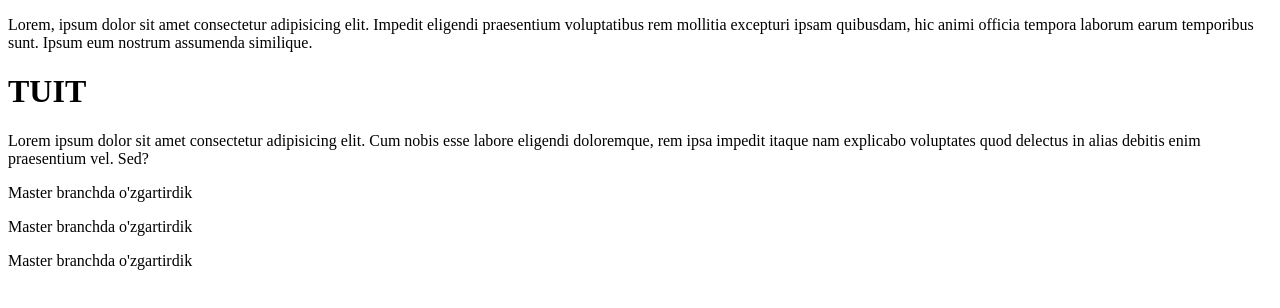
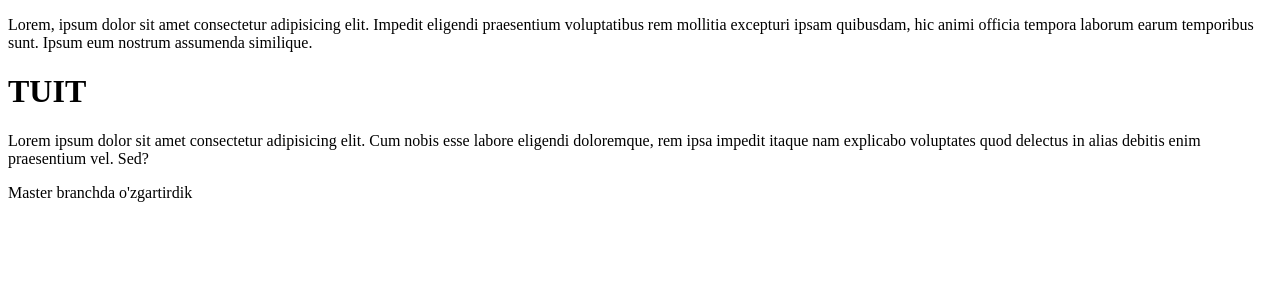
Before and after one commit to Asqar0099/git_lesson1, a plain HTML site: page index.html in a window 1280 px wide. Drawn offline with Linux system fonts and the light colour scheme.

Commit message:
master branchda o'zgartirdik

```diff
--- a/index.html
+++ b/index.html
@@ -22,12 +22,7 @@
     <p>
         Master branchda o'zgartirdik
     </p>
-    <p>
-        Master branchda o'zgartirdik
-    </p>
-     <p>
-        Master branchda o'zgartirdik
-    </p>
+
 </head>
 <body>
 
```
